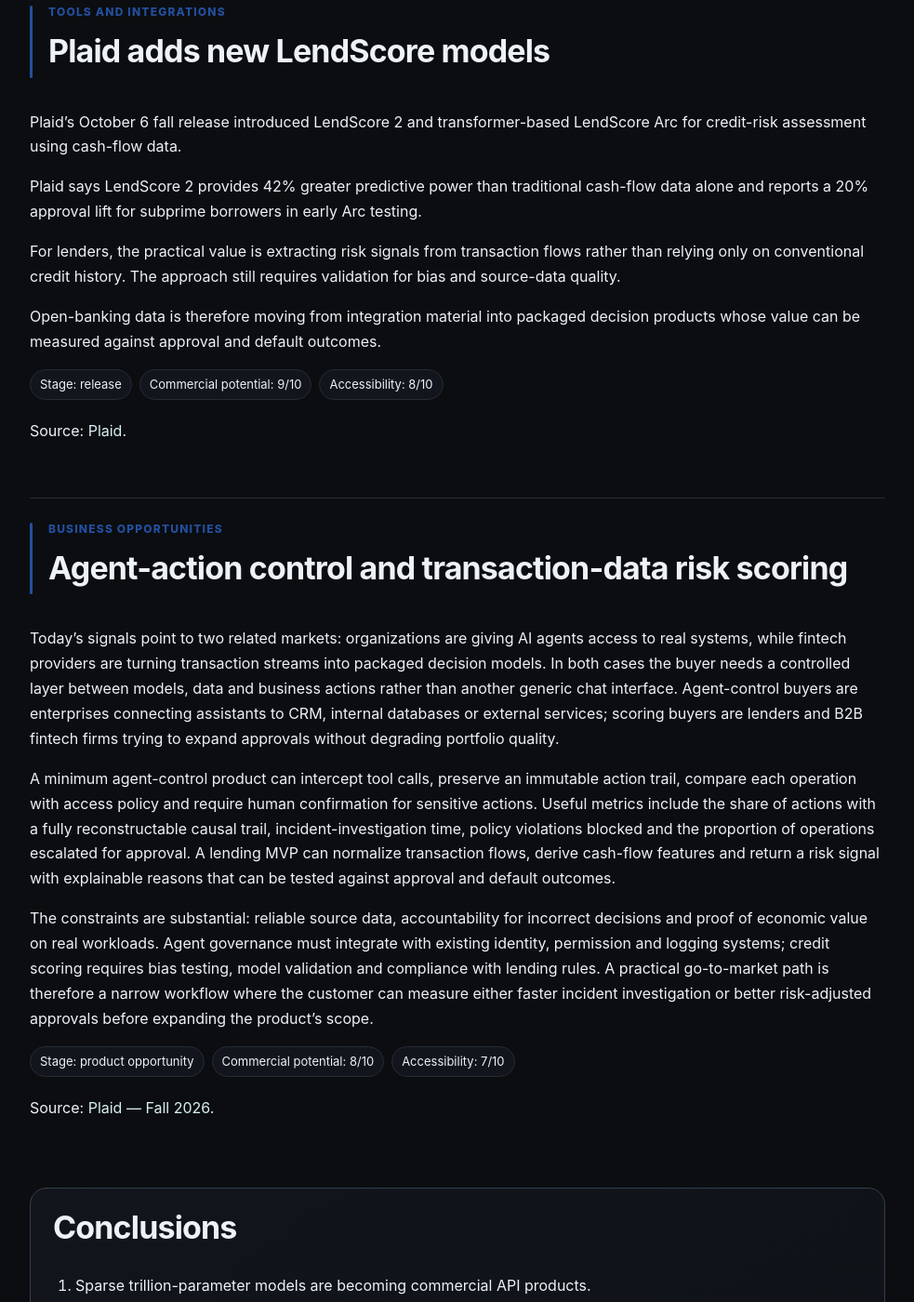
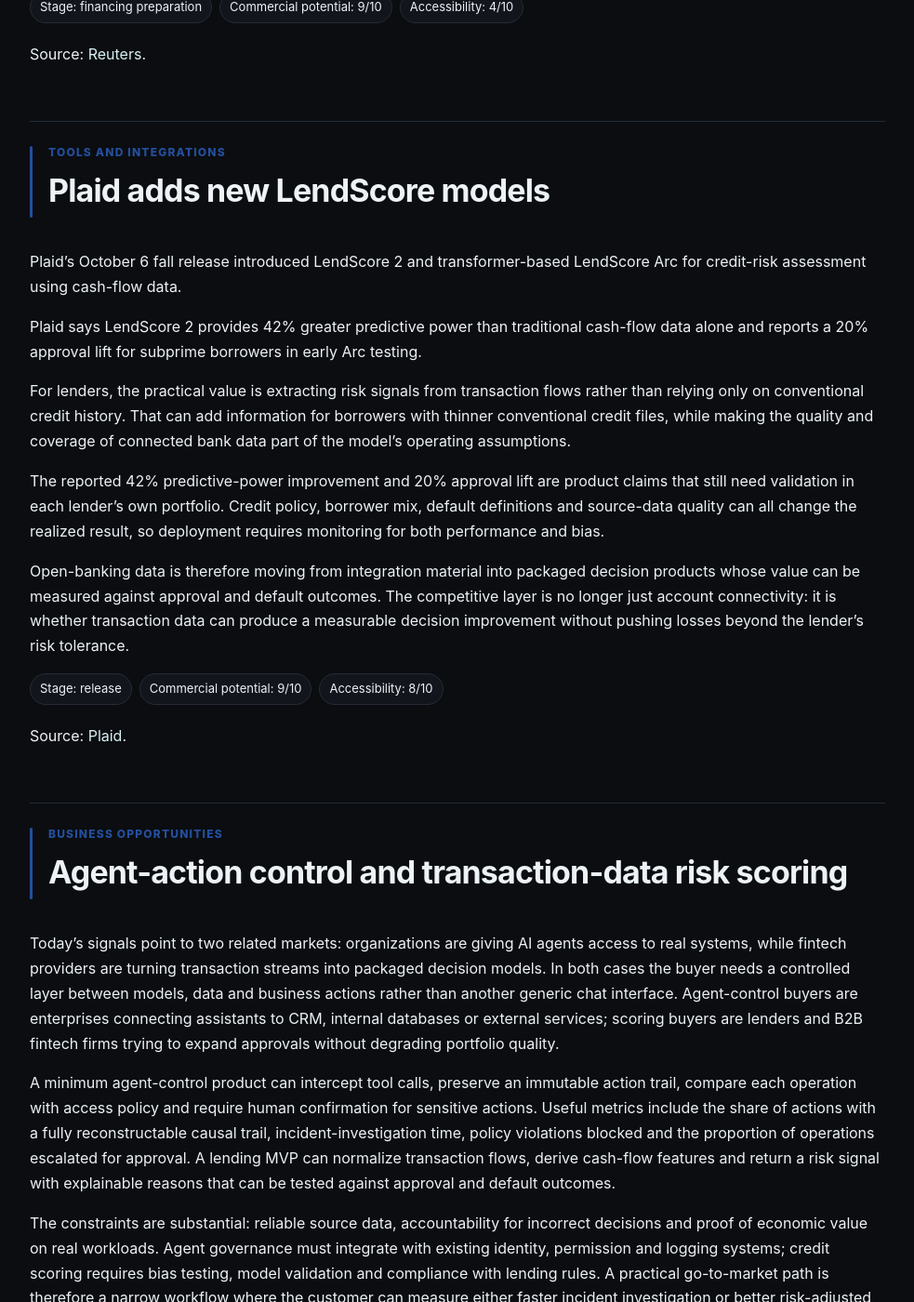
Before and after one commit to DmitryCarni/ai-news-by-carni, a Jekyll site: the page built from en/daily/2026-10-06.md, in a window 1280 px wide and 1400 px high, scrolled down 3349 px. Shown: the whole window at 93% size, without its empty margins (148-1131 px from the left). Built offline with Jekyll 4.4.1, drawn with Linux system fonts in a browser that asks for light colours; some of the changed text lies outside the part shown.

Commit message:
Repair EN Daily 2026-10-06 verifier depth

```diff
--- a/en/daily/2026-10-06.md
+++ b/en/daily/2026-10-06.md
@@ -43,9 +43,11 @@ CXAI announced Beat on October 6. The agent reads tickets, pull requests, messag
 
 Execution happens after user approval. The product therefore moves beyond summarization while retaining a human checkpoint before actions are carried out.
 
-The beta focuses on engineering and product workflows, embedding the agent directly into operational queues and multiple context sources.
+The beta focuses on engineering and product workflows, embedding the agent directly into operational queues and multiple context sources. Tickets, pull requests, messages and meeting notes are treated as one working context rather than separate feeds, so the product is designed around the state of a team's actual queue.
 
-Business value is measured by reducing the time between a new task and an actionable next step, not by the volume of generated text.
+The human checkpoint is an important product boundary: Beat can prepare a concrete next action from that combined context, but execution remains subject to user approval. That distinguishes the release from a passive summarizer while avoiding a fully autonomous operating model.
+
+Business value is measured by reducing the time between a new task and an actionable next step, not by the volume of generated text. If the beta works as intended, the useful metric is how much coordination and context-reconstruction time it removes from engineering and product work.
 
 <div class="score"><span class="pill">Stage: beta</span><span class="pill">Commercial potential: 8/10</span><span class="pill">Accessibility: 7/10</span></div>
 Source: [CXAI](https://ir.cxapp.com/news-releases/news-release-details/cxai-launches-beat-new-agentic-ai-product-turns-work-queues).
@@ -80,9 +82,11 @@ Plaid's October 6 fall release introduced LendScore 2 and transformer-based Lend
 
 Plaid says LendScore 2 provides 42% greater predictive power than traditional cash-flow data alone and reports a 20% approval lift for subprime borrowers in early Arc testing.
 
-For lenders, the practical value is extracting risk signals from transaction flows rather than relying only on conventional credit history. The approach still requires validation for bias and source-data quality.
+For lenders, the practical value is extracting risk signals from transaction flows rather than relying only on conventional credit history. That can add information for borrowers with thinner conventional credit files, while making the quality and coverage of connected bank data part of the model's operating assumptions.
 
-Open-banking data is therefore moving from integration material into packaged decision products whose value can be measured against approval and default outcomes.
+The reported 42% predictive-power improvement and 20% approval lift are product claims that still need validation in each lender's own portfolio. Credit policy, borrower mix, default definitions and source-data quality can all change the realized result, so deployment requires monitoring for both performance and bias.
+
+Open-banking data is therefore moving from integration material into packaged decision products whose value can be measured against approval and default outcomes. The competitive layer is no longer just account connectivity: it is whether transaction data can produce a measurable decision improvement without pushing losses beyond the lender's risk tolerance.
 
 <div class="score"><span class="pill">Stage: release</span><span class="pill">Commercial potential: 9/10</span><span class="pill">Accessibility: 8/10</span></div>
 Source: [Plaid](https://plaid.com/whats-new/fall-2026/).
```
Also changed, not shown: other parts of en/daily/2026-10-06.md (+1 -1 lines).
